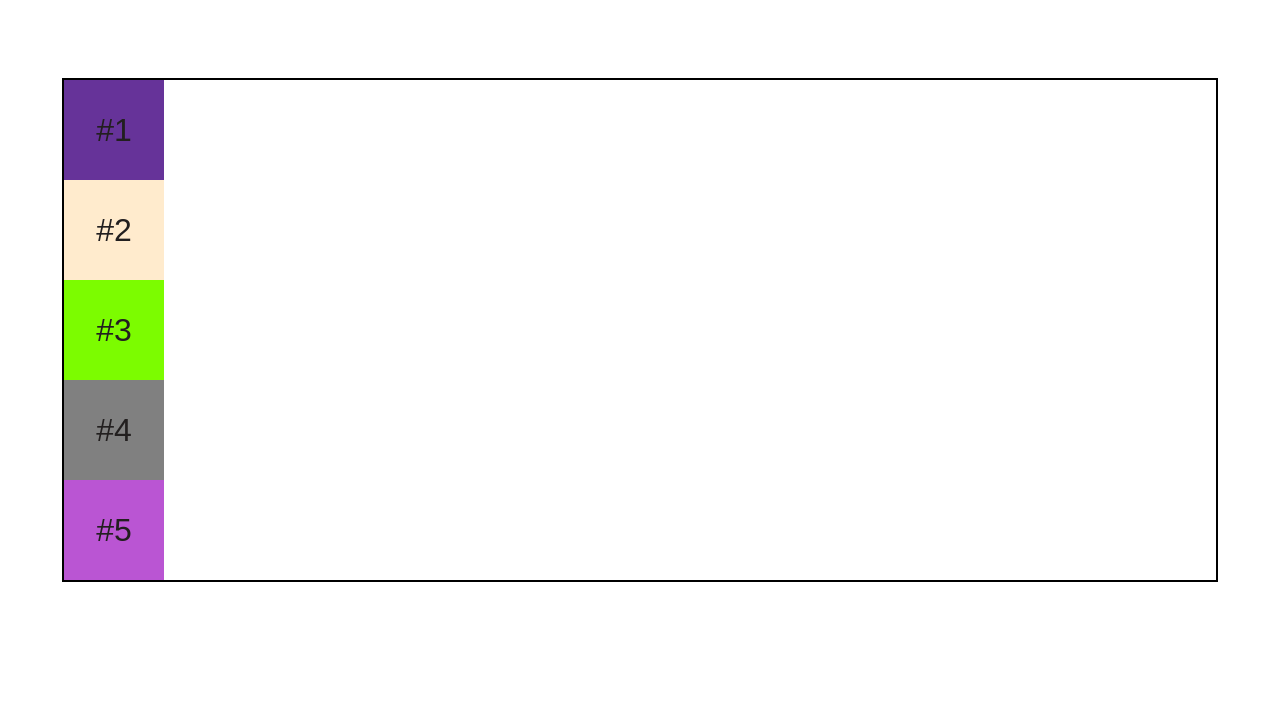
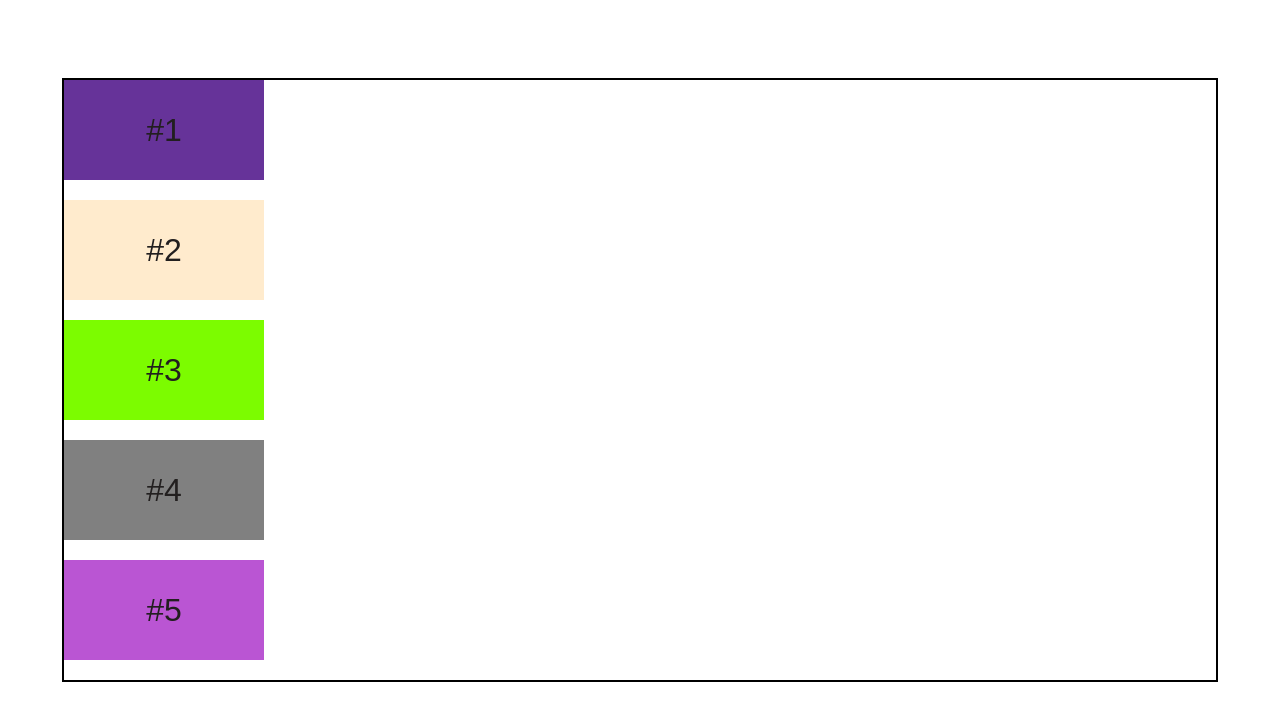
Before and after one commit to HuroNet/Curso-CSS-Codigo-Facilito, a plain HTML site: page Grid/index.html in a window 1280 px wide. Drawn offline with Linux system fonts and the light colour scheme.

Commit message:
some thinks about Grid

```diff
--- a/Grid/style.css
+++ b/Grid/style.css
@@ -9,13 +9,17 @@ body{
 
 .container{
     width: 90%;
-    height: 500px;
+    height: 600px;
     outline: 2px solid;
     margin: 80px auto;
+    display: grid;
+
+    grid-template-columns: 200px ;
+    /* crea el tama;o de la columna y ya no hace falta  */
 }
 
 .item{
-    width: 100px;
+    /* width: 100px; */
     height: 100px;
     color: #221f1f;
     font-size: 2em;
```
